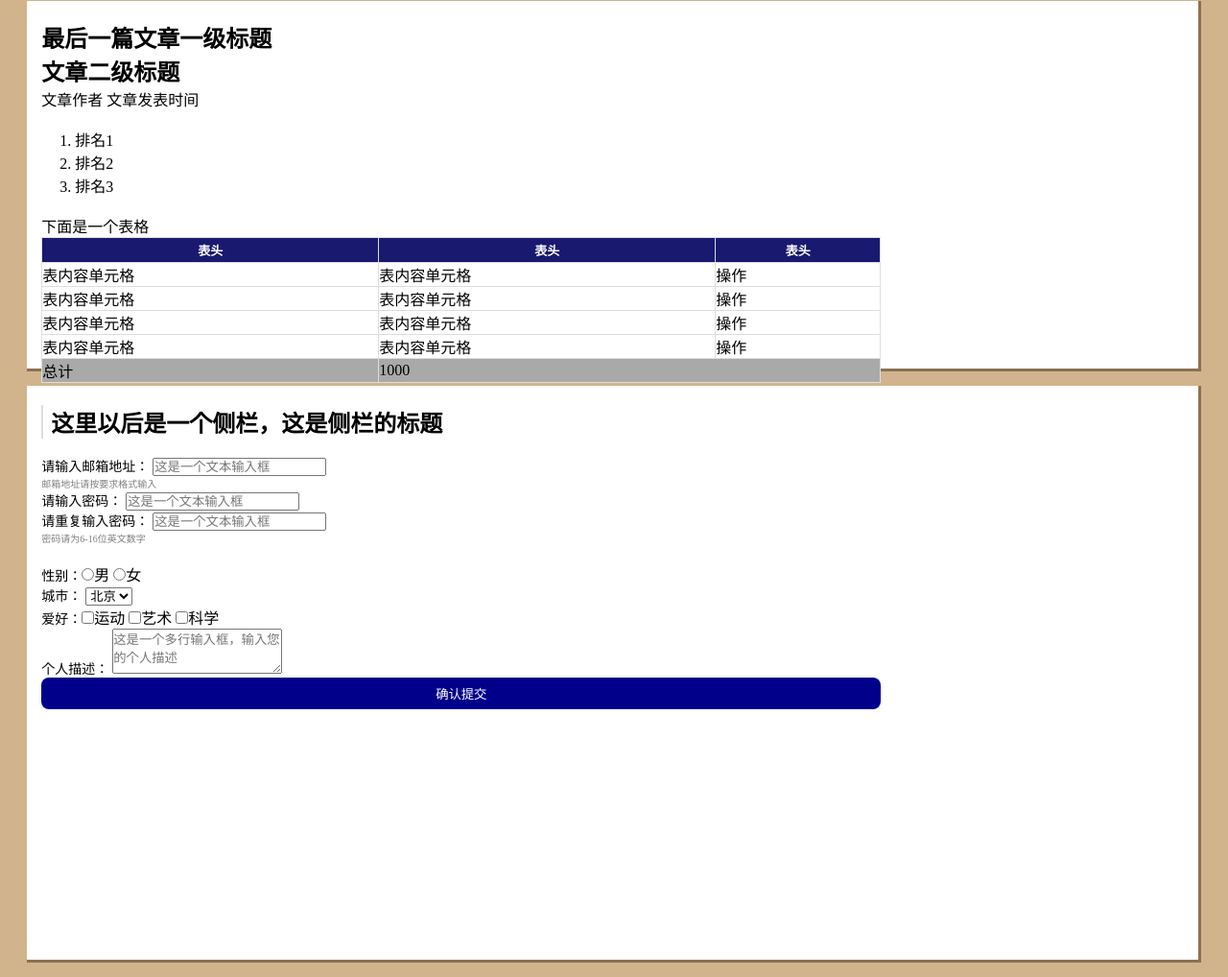
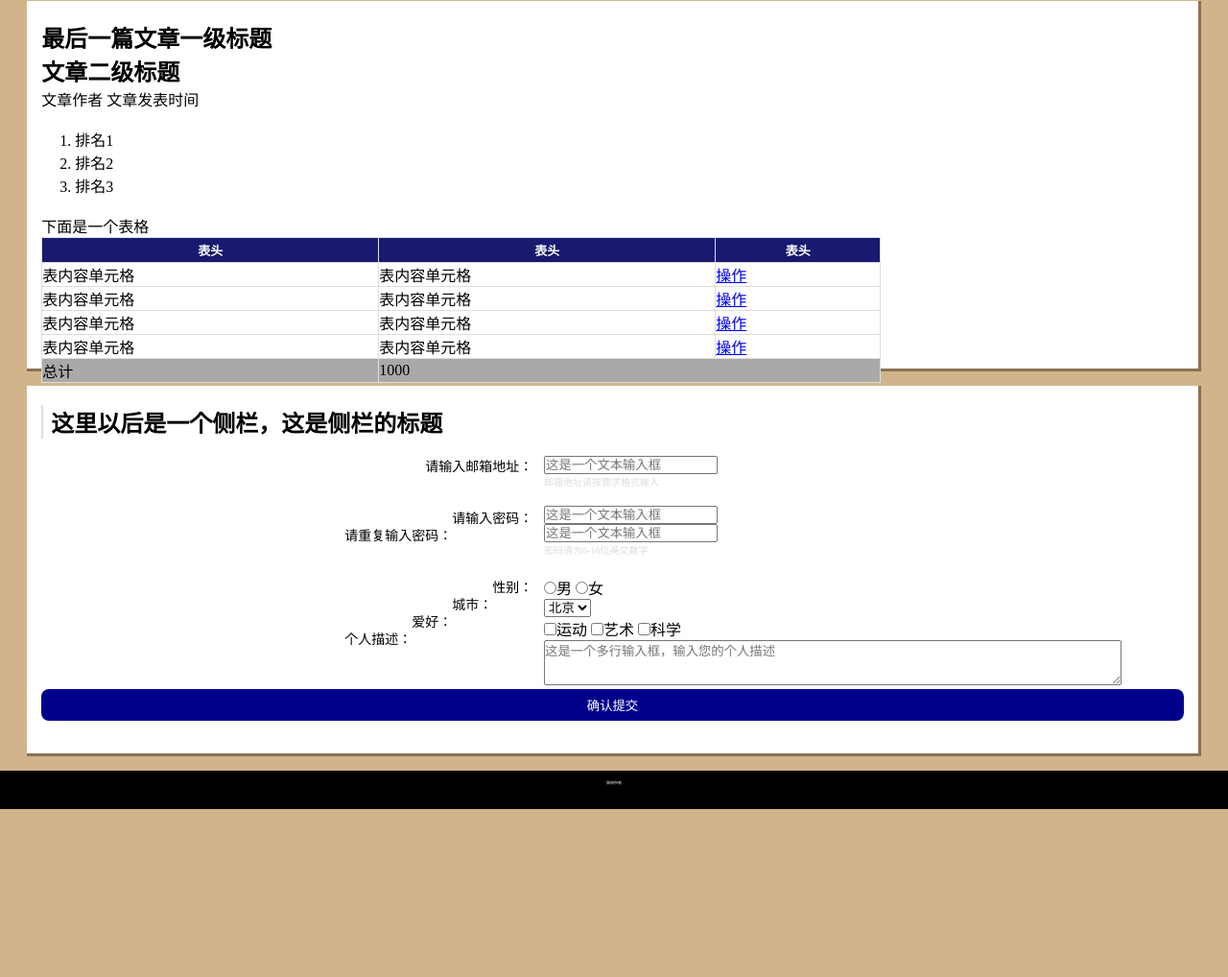
Before and after one commit to LouBaoIsACat/LouBaoIsACat.github.io, a plain HTML site: page task2html.html in a window 1280 px wide. Shown: the part 2297-3315 px from the top of the page at 96% size. After the commit the page ends 3140 px from the top, so only its background shows below. Drawn offline with Linux system fonts and the light colour scheme.

Commit message:
Add files via upload

```diff
--- a/task2html.html
+++ b/task2html.html
@@ -8,13 +8,13 @@
         *{margin:0;padding:0;}
         body{
             background: #D2B48C;
-        }
+        }/*整个页面的背景颜色*/
         .nav{
             width:100%;
             height:50px;
             background: #000000;
             position:relative;
-        }
+        }/*导航栏的大小*/
         .nav ul{
             position:absolute;
             right:10px;
@@ -49,7 +49,7 @@
             border-right-style:outset;
             border-bottom-style:outset;
             border-color:#DEB887;
-        }
+        }/*五个部分的div设定*/
         #second ul{
             list-style: none;
         }
@@ -71,6 +71,7 @@
         #forth ol{
             margin-left:35px;
         }
+        /*表格*/
         #forth>table{
             border-collapse:collapse;
         }
@@ -92,27 +93,51 @@
         #forth table tr:last-child{
             background:#A9A9A9;
         }
+        /******第五部分*****/
+        #fifth{
+            height:343px;
+        }
         #fifth h2{
             border-left: 2px solid #DDDDDD;
             padding-left:8px ;
-        }
-
-        #fifth span{
-            font-size:14px;
-        }
-        #fifth p{
-            font-size:10px;
-            color:gray;
-        }
+        }/*第五部分的标题*/
         input[name="submit"]{
-            width:875px;
+            width:100%;
             height:33px;
             border-radius:8px;
             border:0px;
             color:white;
             background: #00008B;
             margin-left: 0px;
+        }/*提交键*/
+        .form_text{
+            width:43%;
+            height:70%;
+            display:inline-block;
+        }/*表单字体*/
+        .form_input{
+            width:56%;
+            height:70%;
+            float:right;
+        }/*表单输入框*/
+        .form_text>span{
+            float:right;
+            font-size:14px;
+            font-family:"楷体";
+            font-weight:300;
+        }/*表单字体*/
+        input[name="sex"]{margin-top:8px;}
+        .final_footer{
+            width:100%;
+            height:40px;
+            background: black;
+            text-align: center;
         }
+        .final_footer>span{
+            color:white;
+            font-size:4px;
+        }
+        .form_input>textarea{width:90%;}
     </style>
 </head>
 <body>
@@ -224,22 +249,22 @@
         <tr>
             <td>表内容单元格</td>
             <td>表内容单元格</td>
-            <td>操作</td>
+            <td><a href="#">操作</a></td>
         </tr>
         <tr>
             <td>表内容单元格</td>
             <td>表内容单元格</td>
-            <td>操作</td>
+            <td><a href="#">操作</a></td>
         </tr>
         <tr>
             <td>表内容单元格</td>
             <td>表内容单元格</td>
-            <td>操作</td>
+            <td><a href="#">操作</a></td>
         </tr>
         <tr>
             <td>表内容单元格</td>
             <td>表内容单元格</td>
-            <td>操作</td>
+            <td><a href="#">操作</a></td>
         </tr>
         <tr>
             <td>总计</td>
@@ -250,29 +275,39 @@
 <div class="part" id="fifth">
     <h2>这里以后是一个侧栏，这是侧栏的标题</h2><br>
     <form action="#">
-        <span>请输入邮箱地址：</span>
+        <div class="form_text">
+            <span>请输入邮箱地址：</span><br><br><br>
+            <span>请输入密码：</span><br>
+            <span>请重复输入密码：</span><br><br><br>
+            <span>性别：</span><br>
+            <span>城市：</span><br>
+            <span>爱好：</span><br>
+            <span>个人描述：</span><br>
+        </div>
+        <div class="form_input">
             <input type="text" placeholder="这是一个文本输入框"><br>
-        <p>邮箱地址请按要求格式输入</p>
-        <span>请输入密码：</span>
-        <input type="text" placeholder="这是一个文本输入框"><br>
-        <span>请重复输入密码：</span>
-        <input type="text" placeholder="这是一个文本输入框"><br>
-        <p>密码请为6-16位英文数字</p><br>
-        <span>性别：</span><input type="radio" name="sex" value="male">男
+            <p style="font-size:10px;color:#DDDDDD;">邮箱地址请按要求格式输入</p><br>
+            <input type="password" placeholder="这是一个文本输入框"><br>
+            <input type="password" placeholder="这是一个文本输入框"><br>
+            <p style="font-size:10px;color:#DDDDDD;">密码请为6-16位英文数字</p><br>
+            <input type="radio" name="sex" value="male">男
             <input type="radio" name="sex" value="female">女<br>
-        <span>城市：</span>
             <select name="city">
                 <option value="beijing">北京</option>
                 <option value="guangzhou">广州</option>
                 <option value="fujian">福建</option>
                 <option value="xian">西安</option>
             </select><br>
-        <span>爱好：</span><input type="checkbox" name="hobby" value="sports">运动
+            <input type="checkbox" name="hobby" value="sports">运动
             <input type="checkbox" name="hobby" value="art">艺术
             <input type="checkbox" name="hobby" value="science">科学<br>
-        <span>个人描述：</span>
             <textarea rows="3" col="10" placeholder="这是一个多行输入框，输入您的个人描述"></textarea><br>
+        </div>
         <input type="submit" name="submit" value="确认提交">
+    </form>
+</div>
+<div class="final_footer">
+    <span>版权所有</span>
 </div>
 </body>
 </html>
```
Lines whose indentation alone changed are shown as unchanged.
